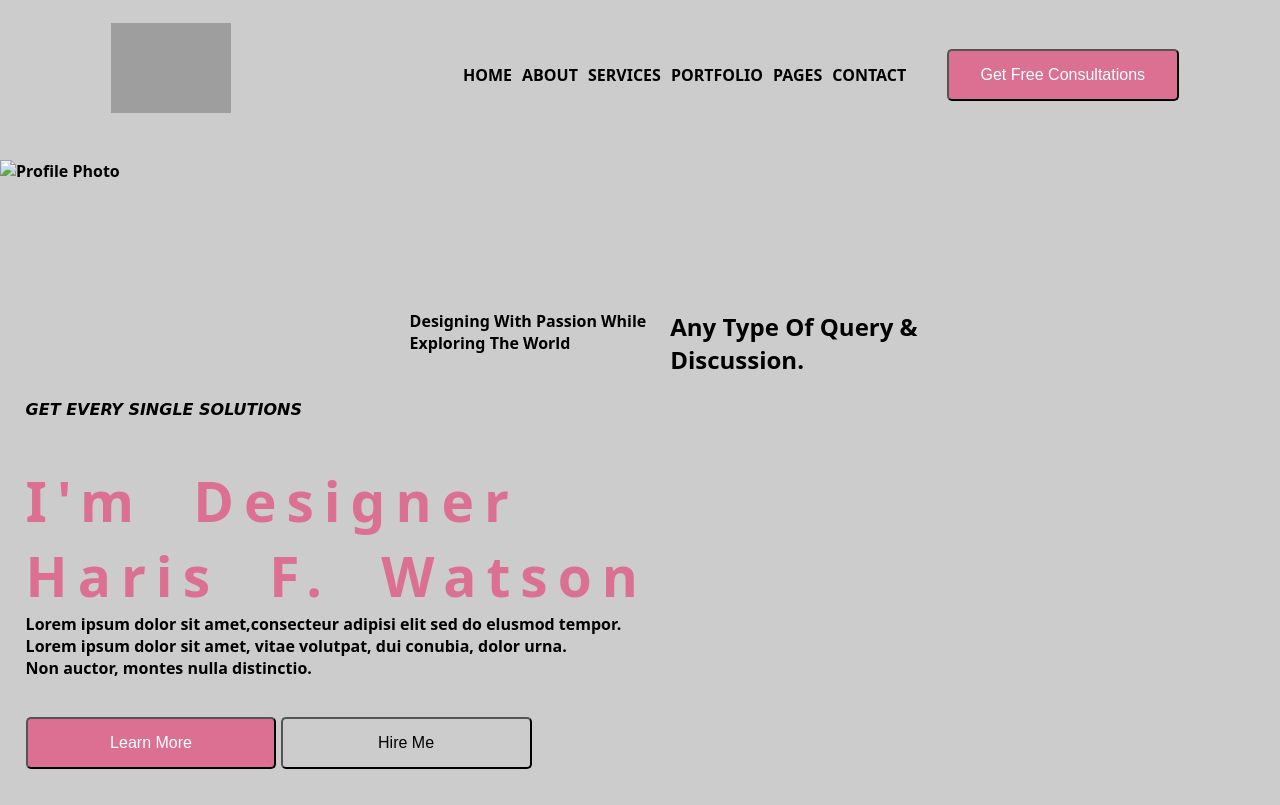
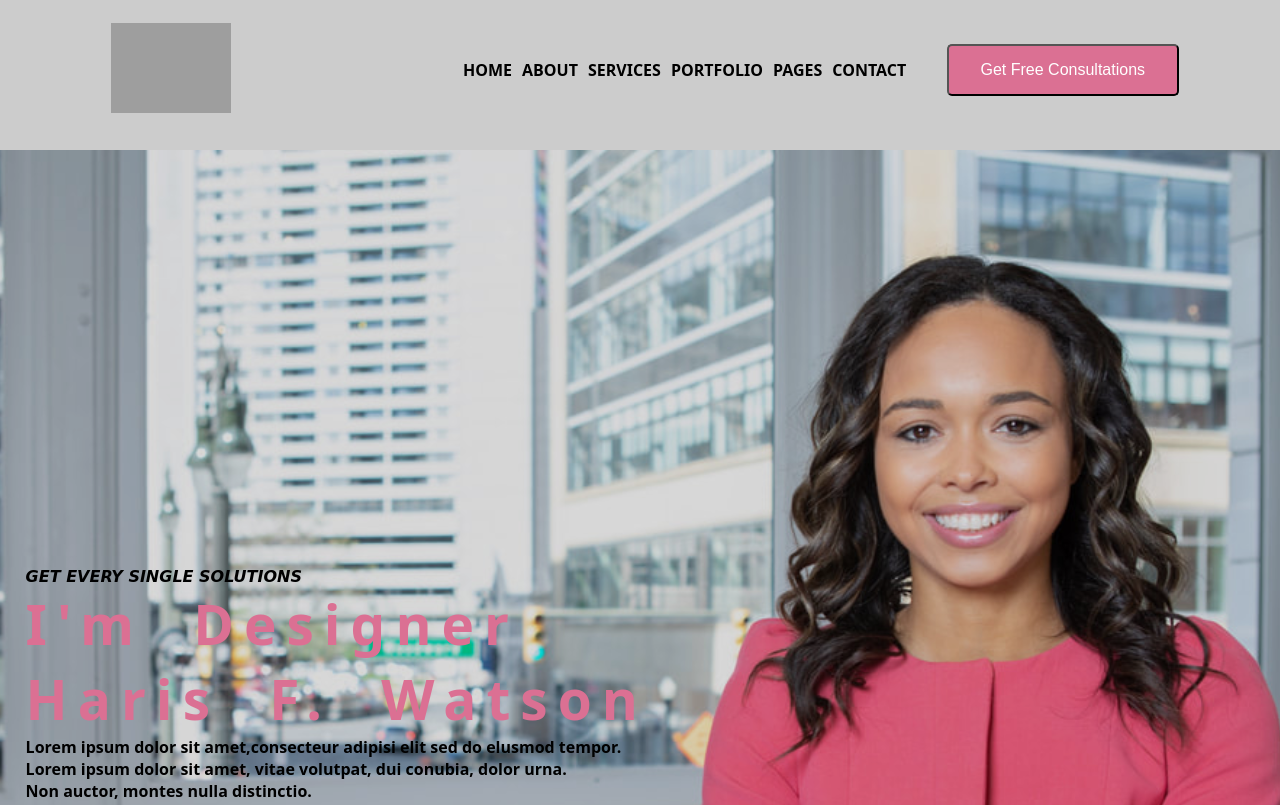
Before and after one commit to Banzyworld/Mini-Portfolio-Project, a plain HTML site: page index.html in a window 1280 px wide. Shown: the top 805 px of the page. Drawn offline with Linux system fonts and the light colour scheme; grey boxes are pictures that could not be loaded.

Commit message:
added changes to #design and #services

```diff
--- a/index.html
+++ b/index.html
@@ -57,15 +57,14 @@
 <br>
     <!-- header end here -->
 
+ <section id="header_3 " class="designs">
 
-    <main>
-        <div id="header_3 " class="designs">
 
-            <img src="lady in pink.jpg" alt="Profile Photo">
 
         <div class="service">
-        <h4>GET EVERY SINGLE SOLUTIONS</h4> <br>
-        <br>
+
+        <h4>GET EVERY SINGLE SOLUTIONS</h4>
+
         <h1> I'm Designer </h1>
         <h1>Haris F. Watson</h1>
         <p>  Lorem ipsum dolor sit amet,consecteur adipisi elit sed do elusmod tempor.</p>
@@ -87,12 +86,13 @@
 
     </div>
 
-    </div>
 
+
+</section>
 
     </body>
 
-        </main>
+
     <!-- main section ends -->
 
 
--- a/style.css
+++ b/style.css
@@ -36,7 +36,7 @@ header img {
     width: 120px;
 }
 
-img {
+/* img {
     background-color: transparent;
      width: 100%;
      height: 15%;
@@ -44,7 +44,7 @@ img {
 
 
 
-}
+} */
 
 
 
@@ -69,21 +69,29 @@ li {
  background: transparent;
  color: black;
  margin: 10px;
-
  justify-content: space-around;
  }
 
 
-.design {
-    background-image: url(lady\ in\ pink.jpg);
+.designs {
+    background: rgba(0, 0, 0, 0.151) url(images/lady\ in\ pink.jpg);
+    background-blend-mode: multiply;
     background-position: center;
     background-repeat: no-repeat;
+    background-size: cover;
+    height: 145vh;
+    text-align: center;
+    display: flex;
+    flex-direction: column;
+    align-items: center;
+    align-content: center;
+    justify-content: center;
 
  }
 
  .service {
 
-    position: absolute;
+    /* position: absolute; */
     top: 50%;
     width: 100%;
     text-align: left;
@@ -103,13 +111,13 @@ h4 {
 }
 
 
-main h1 {font-size: 55px;
+.service h1 {font-size: 55px;
         word-spacing: 25px;
         letter-spacing: 10px ;
         color: palevioletred;
 
 }
-main p {
+.service p {
     color: black;
 
 
@@ -178,9 +186,10 @@ button {
 
   .query { display: flex;
          flex-direction: row;
-
         font-size: larger;
         padding: 0 28% 0 32%;
+        margin-top: 25px;
+        height: 2vh;
 
   }
     .query h5 {
```
